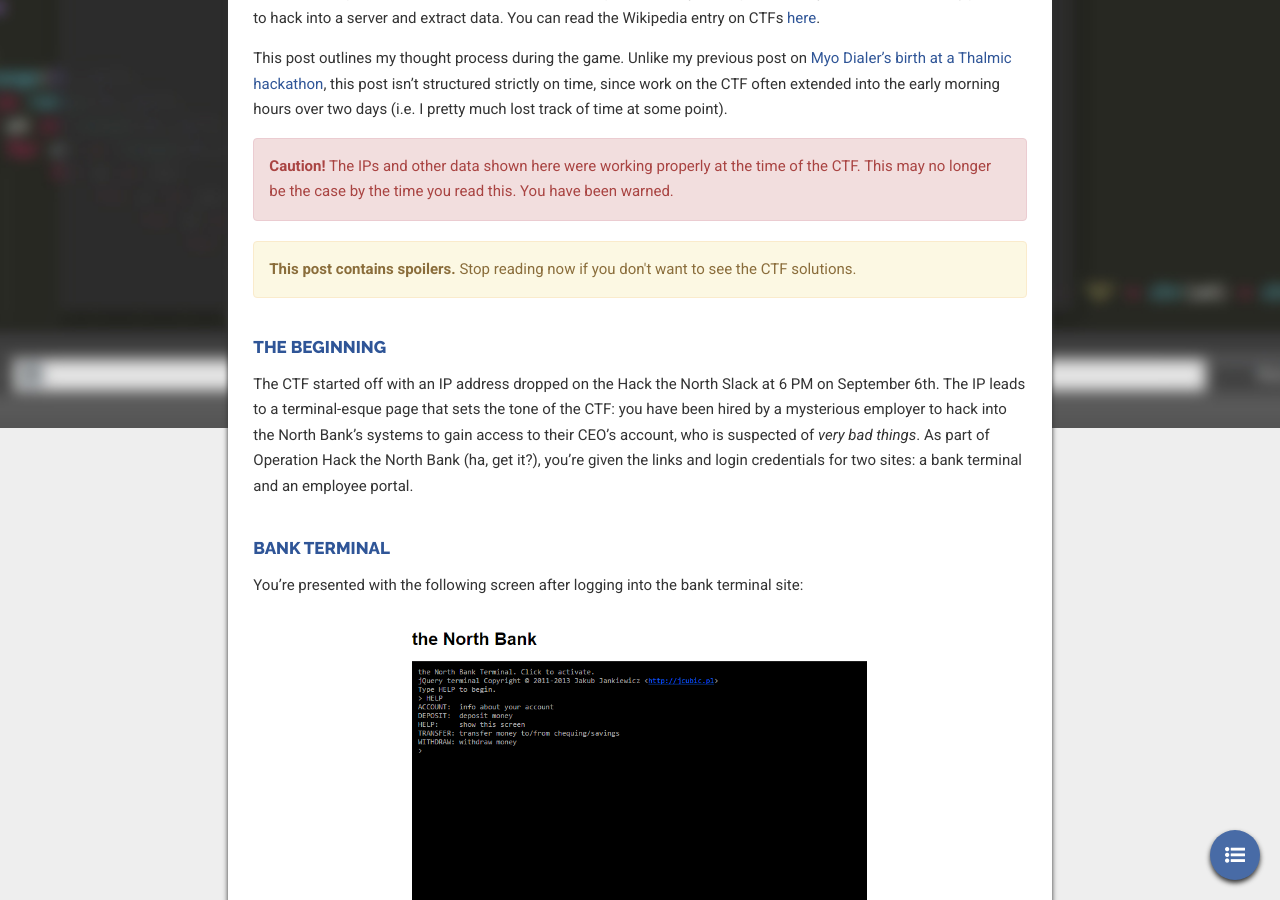
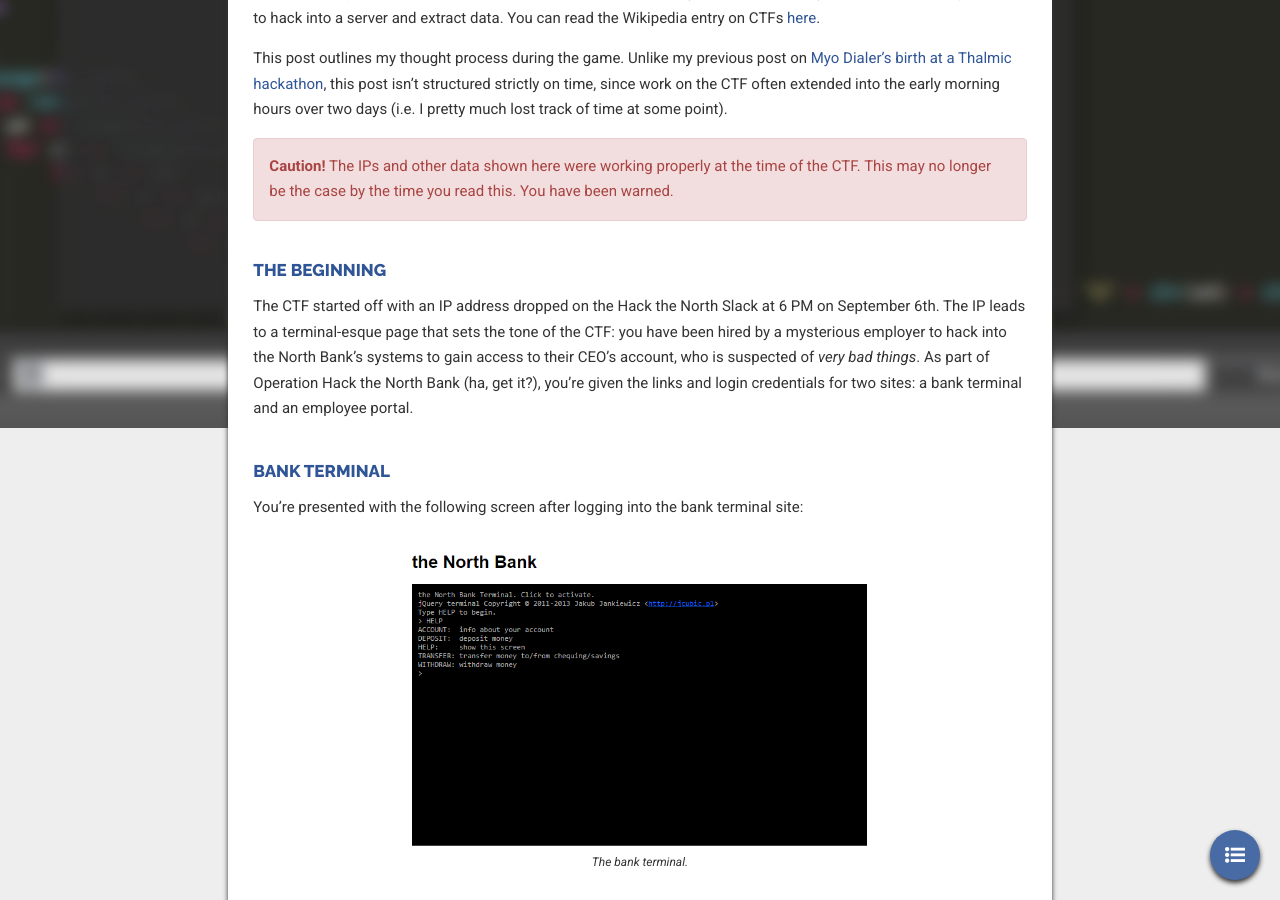
Before and after one commit to lloydtorres/lloydtorres.github.io, a Jekyll site: the page built from _posts/2015-09-09-literally-hacking-hack-the-north-ctf.md, in a window 1280 px wide and 900 px high, scrolled down 520 px. Built offline with Jekyll 4.4.1, drawn with Linux system fonts in a browser that asks for light colours; nearby versions of some CDN libraries; comment, search, counter and statistics services are not loaded.

Commit message:
Remove CTF spoiler warnings

```diff
--- a/_posts/2015-09-09-literally-hacking-hack-the-north-ctf.md
+++ b/_posts/2015-09-09-literally-hacking-hack-the-north-ctf.md
@@ -24,8 +24,6 @@ CTFs are competitions intended to demonstrate computer security concepts, and th
 This post outlines my thought process during the game. Unlike my previous post on [Myo Dialer's birth at a Thalmic hackathon](/log/myo-dialer-27-hour-hackathon), this post isn't structured strictly on time, since work on the CTF often extended into the early morning hours over two days (i.e. I pretty much lost track of time at some point).
 
 <div class="alert alert-danger" role="alert"><strong>Caution!</strong> The IPs and other data shown here were working properly at the time of the CTF. This may no longer be the case by the time you read this. You have been warned.</div>
-
-<div class="alert alert-warning" role="alert"><strong>This post contains spoilers.</strong> Stop reading now if you don't want to see the CTF solutions.</div>
 
 ## The Beginning
 
```
Also changed, not shown: _posts/2015-09-19-more-hacks-hack-the-north.md (+0 -2 lines).
